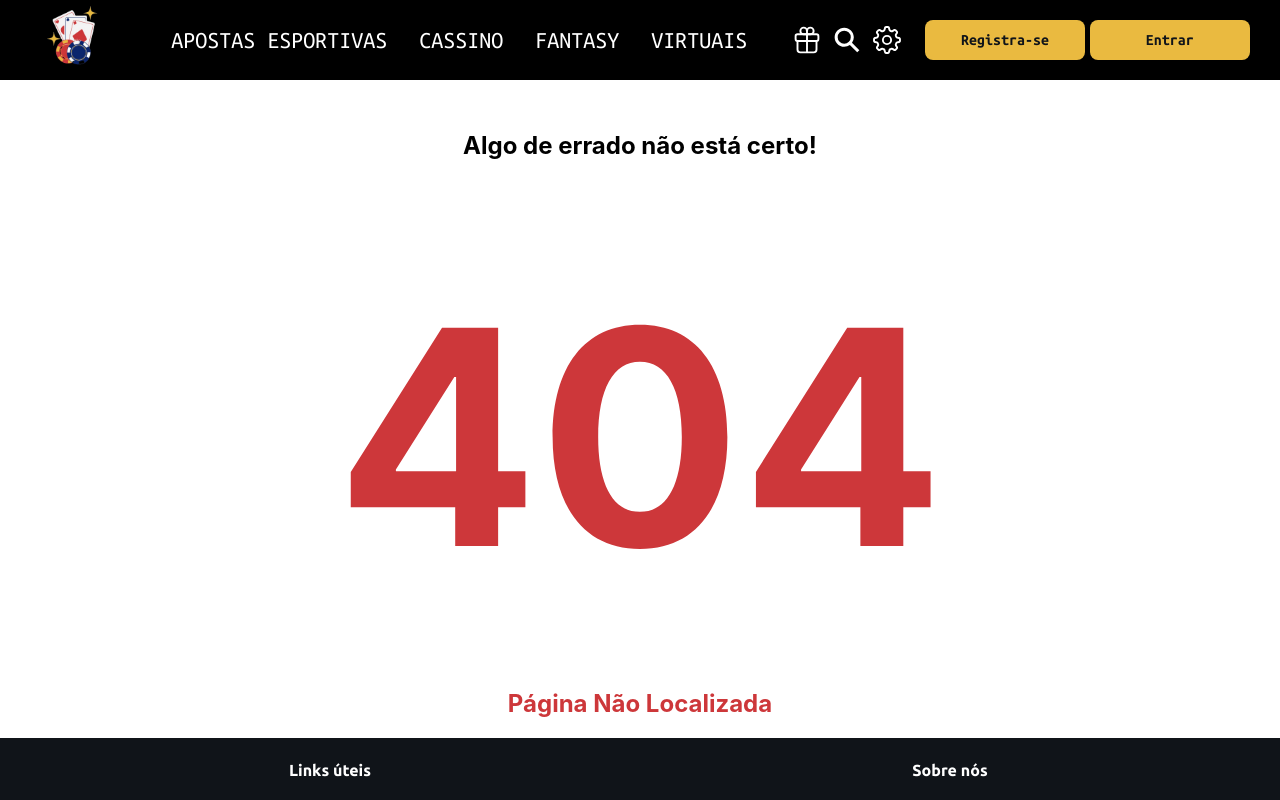
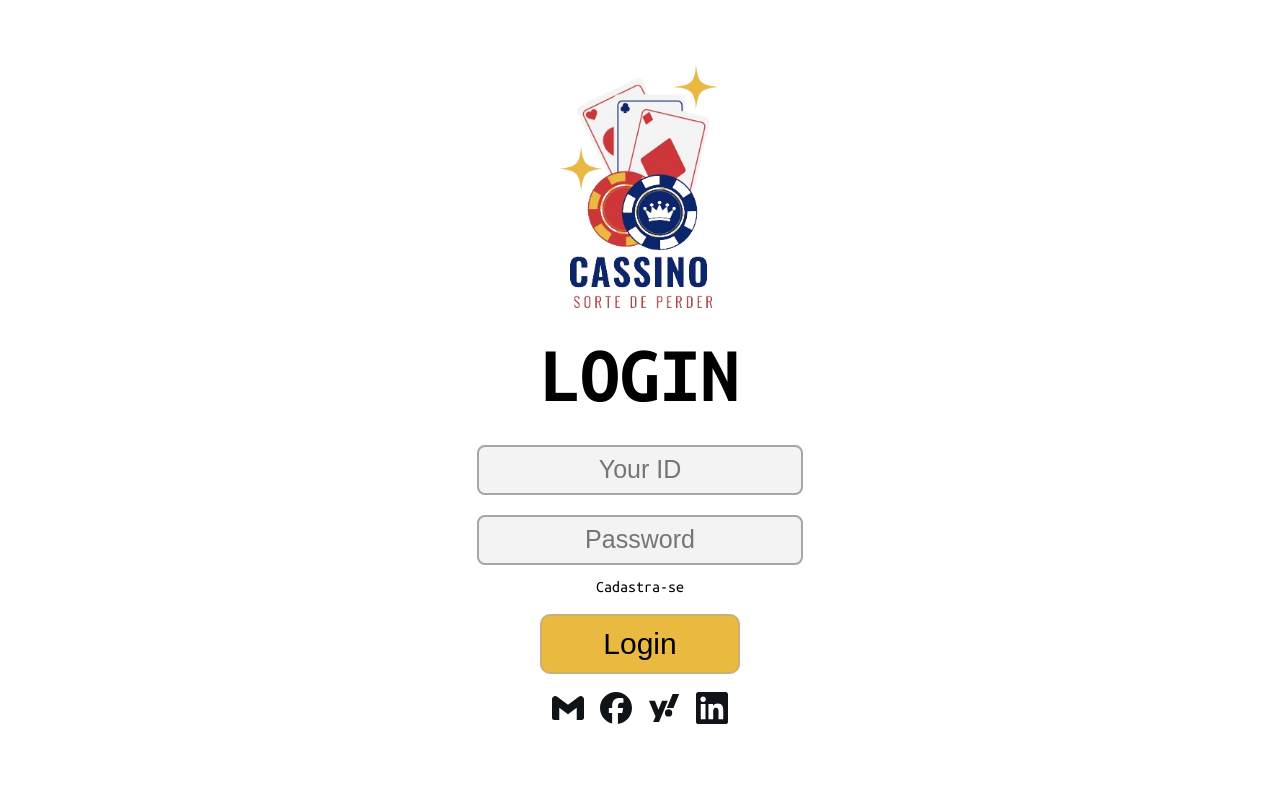
Before and after one commit to RomarioSantos-Oficial/Cassino.app, a React (Vite) app: page /entrar in a window 1280 px wide. Shown: the top 800 px of the page. Built offline with nearby package versions, Linux system fonts and the light colour scheme.

Commit message:
falta formatar os dormularios de registros.

```diff
--- a/package.json
+++ b/package.json
@@ -10,8 +10,10 @@
     "preview": "vite preview"
   },
   "dependencies": {
+    "@react-oauth/google": "^0.12.1",
     "react": "^18.2.0",
     "react-dom": "^18.2.0",
+    "react-facebook": "^9.0.12",
     "react-icons": "^5.2.1",
     "react-router-dom": "^6.23.1"
   },
--- a/src/index.css
+++ b/src/index.css
@@ -9,6 +9,7 @@
 
   --gray1: #A6A6A6;
   --gray2:#101419;
+  --grey3:#c0c0c033;
   --red1: #CD373A;
   --yellow: #EABA40;
   --blue: #0C266D;
--- /dev/null
+++ b/src/pages/InputForms/LoginForm/LoginForm.module.css
@@ -0,0 +1,80 @@
+.loginform{
+    font-family: "Ubuntu Mono", monospace;
+    font-weight: 400;
+    font-style: normal;
+    display: flex;
+    align-items: center;
+    justify-content: center;
+    flex-direction: column;
+    height: 100Vh;
+}
+
+.logo10{
+    width: 10rem;
+    height: auto;
+}
+
+.loginhearde{
+    display: flex;
+    flex-direction: column;
+    align-items: center;
+
+}
+
+.loginhearde h1{
+    font-size: 5rem;
+}
+
+.formR{
+    text-decoration: none;
+    cursor: pointer;
+    color: black;
+}
+
+.loginform button{
+    margin: 15px;
+    width: 200px;
+    height: 60px;
+    border-radius: 10px;
+    border: 2px solid rgba(167, 167, 167, 0.5); /* Borda de 2px com cor cinza claro quase transparente */
+    background-color: var(--yellow);
+    font-size: 30px;
+    cursor: pointer;
+    transition: width 0.5s, height 0.5s;
+}
+
+.loginform button:hover {
+    background-color: var(--green);
+    color: var(--gray2);
+}
+
+.loginform input{
+    border: 2px solid var(--gray1);
+    background-color: var(--grey3);
+    width: auto;
+    height: 50px;
+    text-align: center;
+    font-size: 1.5625rem;
+    margin: 10px auto;
+    border-radius: 8px;
+}
+
+
+
+.inconsfrom {
+    display: flex;
+    height: 3rem;
+    align-items: center;
+    justify-content: center;
+    gap: 1rem;
+    font-size: 2rem;
+}
+
+.inconfrom{
+    color: var(--gray2);
+    cursor: pointer;
+}
+
+.inconfrom:hover{
+    color: var(--yellow);
+}
--- /dev/null
+++ b/src/pages/InputForms/LoginForm/index.jsx
@@ -0,0 +1,42 @@
+import React from 'react';
+import { Link } from "react-router-dom";
+import styles from './LoginForm.module.css';
+import Logo from "../../../assets/images/transparent.png";
+import { SiGmail, SiFacebook, SiLinkedin } from "react-icons/si";
+import { FaYahoo } from "react-icons/fa";
+
+function LoginForm() {
+    return (
+        <div className={styles.loginform}>
+            <div className={styles.loginhearde}>
+                <Link to="/">
+                    <img src={Logo} className={styles.logo10} alt="Logo do cassino sorte em perder" />
+                </Link>
+
+                <h1>LOGIN</h1>
+
+                <input type="text" placeholder='Your ID' className={styles.login_ip} id='loginNameInput' name='loginName' />
+                <input type="password" placeholder='Password' className={styles.login_ip} id='loginPasswordInput' name='loginPassword' />
+                <Link id="signupLink" to="/registar" className={styles.formR}>Cadastra-se</Link>
+            </div>
+            <button type='button' className='login__button'>Login</button>
+
+            <div className={styles.inconsfrom}>
+                <a href="https://accounts.google.com/SignUp" className={styles.inconfrom} target="_blank" rel="noopener noreferrer">
+                    <SiGmail />
+                </a>
+                <a href="https://www.facebook.com/r.php" className={styles.inconfrom} target="_blank" rel="noopener noreferrer">
+                    <SiFacebook />
+                </a>
+                <a href="https://login.yahoo.com/account/create" className={styles.inconfrom} target="_blank" rel="noopener noreferrer">
+                    <FaYahoo />
+                </a>
+                <a href="https://www.linkedin.com/signup" className={styles.inconfrom} target="_blank" rel="noopener noreferrer">
+                    <SiLinkedin />
+                </a>
+            </div>
+        </div>
+    );
+}
+
+export default LoginForm;
--- /dev/null
+++ b/src/pages/InputForms/RegistrationForm/RegistrationForm.module.css
@@ -0,0 +1,57 @@
+.register{
+    font-family: "Ubuntu Mono", monospace;
+    font-weight: 400;
+    font-style: normal;
+    display: flex;
+    align-items: center;
+    justify-content: center;
+    flex-direction: column;
+}
+
+.logo20{
+    width: 8rem;
+    height: auto;
+}
+.forms h1{
+    font-size: 5rem;
+}
+.forms{
+    display: flex;
+    flex-direction: column;
+    align-items: center;
+    text-align: center;
+    gap: 1rem;
+}
+
+.forms2{
+    font-size: 2rem;
+    display: flex;
+    align-items: center;
+    flex-direction: column;
+    gap: 1.6rem;
+}
+
+.forms2 input{
+    display: flex;
+    text-align: center;
+    border: 2px solid var(--gray1);
+    background-color: var(--grey3);
+    width: auto;
+    height: 50px;
+    text-align: center;
+    font-size: 1.5625rem;
+    margin: 10px auto;
+    border-radius: 8px;
+}
+
+.login__button{
+    margin: 15px;
+    width: 200px;
+    height: 60px;
+    border-radius: 10px;
+    border: 2px solid rgba(167, 167, 167, 0.5); /* Borda de 2px com cor cinza claro quase transparente */
+    background-color: var(--yellow);
+    font-size: 30px;
+    cursor: pointer;
+    transition: width 0.5s, height 0.5s;
+}
--- /dev/null
+++ b/src/pages/InputForms/RegistrationForm/index.jsx
@@ -0,0 +1,43 @@
+import React, { useState } from 'react';
+import styles from './RegistrationForm.module.css';
+import Logo from "../../../assets/images/transparent.png";
+function RegistrationForm() {
+    const showLoginForm = () => {
+        // Define the function to show login form
+    };
+
+    const cadastrar = () => {
+        // Define the function to handle form submission
+    };
+
+    return (
+        <div className={styles.register}>
+            <form action="login-form">
+                <div className={styles.forms}>
+                    <h1>Register</h1>
+                    <img className={styles.logo20} src={Logo} alt="logo do site" />
+
+                    <fieldset className={styles.forms2}>
+                        <legend>Your Information</legend>
+                        <input type="email" placeholder="Your email" id="email" name="email" />
+                        <input type="text" placeholder="Your ID" id="userID" name="userID" />
+                        <input type="date" placeholder="Date of birth" id="birthdateInput" name="birthdate" />
+                        <input type="text" placeholder="Your address" id="streetName" name="streetName" />
+                        <input type="text" placeholder="City" id="city" name="city" />
+                        <input type="text" placeholder="State/Province" id="state" name="state" />
+                        <input type="text" placeholder="Country" id="country" name="country" />
+                        <input type="text" placeholder="NIF or CPF" id="document1" name="document1" />
+                        <legend>Password</legend>
+                        <input type="password" placeholder="Choose a password" id="password1" name="password1" />
+                        <input type="password" placeholder="Enter the password again" id="password2" name="password2" />
+                    </fieldset>
+                    <label htmlFor="signupLong">Already have an account?</label><br />
+                    <a id="signupLink" onClick={showLoginForm} style={{ cursor: 'pointer' }}>Login</a><br />
+                </div>
+                <button type="button" className={styles.login__button} onClick={cadastrar}>Cadastrar</button>
+            </form>
+        </div>
+    );
+}
+
+export default RegistrationForm;
--- a/src/routes.jsx
+++ b/src/routes.jsx
@@ -1,4 +1,4 @@
-import { BrowserRouter, Route, Routes } from "react-router-dom";
+import { BrowserRouter, Form, Route, Routes } from "react-router-dom";
 import Home from "./pages/Home";
 import Pages404 from "./pages/Pages404";
 import PageBase from "./pages/PageBase";
@@ -13,11 +13,16 @@ import GamingPolicies from "./pages/UsefulLinks/GamingPolicies";
 import Security from "./pages/UsefulLinks/Security";
 import PaymentMethods from "./pages/UsefulLinks/PaymentMethods";
 import PrivacyPolicy from "./pages/UsefulLinks/PrivacyPolicy";
+import LoginForm from "./pages//InputForms/LoginForm";
+import RegistrationForm from "./pages/InputForms/RegistrationForm";
 
 function AppRoutes() {
     return (
         <BrowserRouter>
             <Routes>
+                <Route path="/registar" element={<RegistrationForm />}></Route>
+                <Route path="/entrar" element={<LoginForm />}></Route>
+
                 <Route path="/" element={<PageBase />}>
                     <Route index element={<Home />}></Route>
                     <Route path="*" element={<Pages404 />}></Route>
```
Also changed, not shown: src/assets/images/transparent.png (renamed from src/assets/images/Logo casino transparent.png), 1 other file (tests, documents, lock files or other folders).
